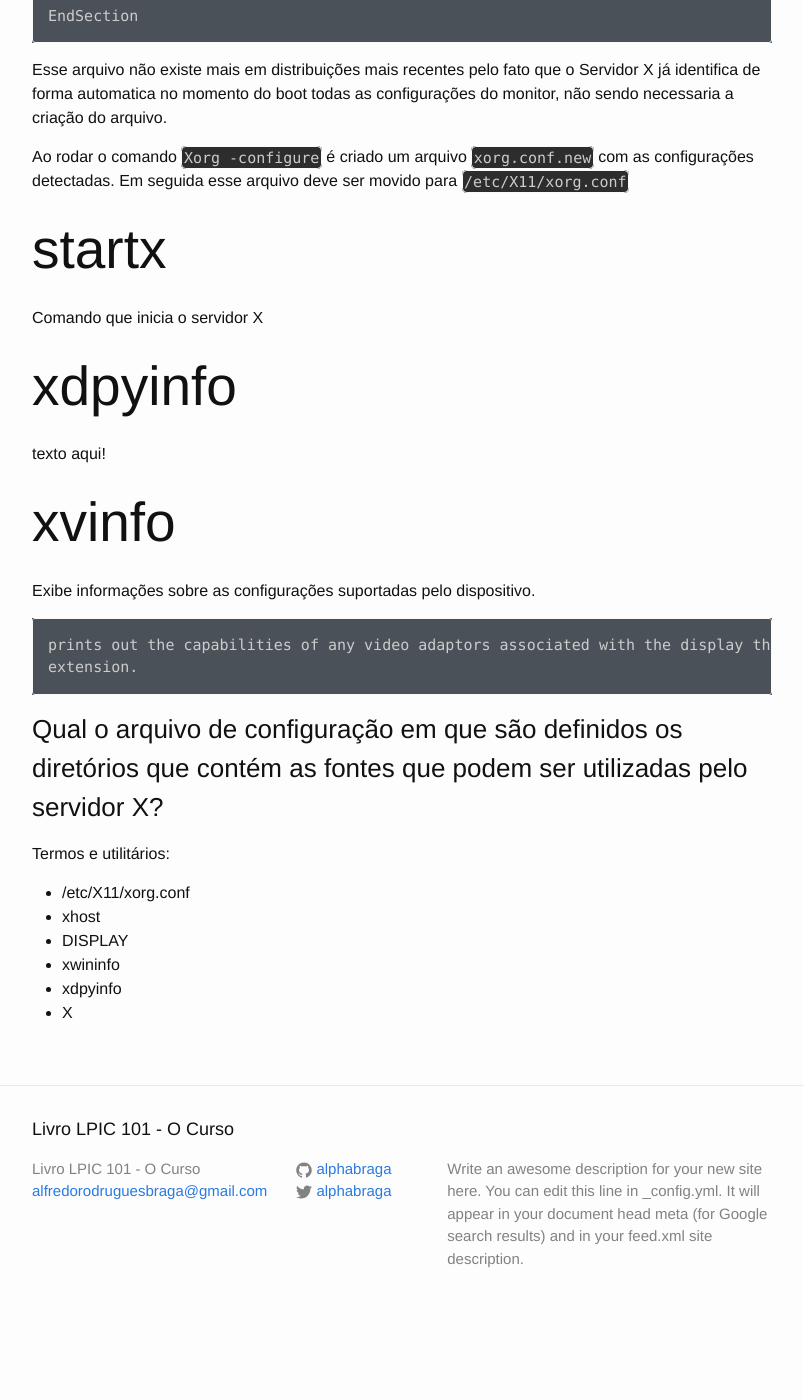
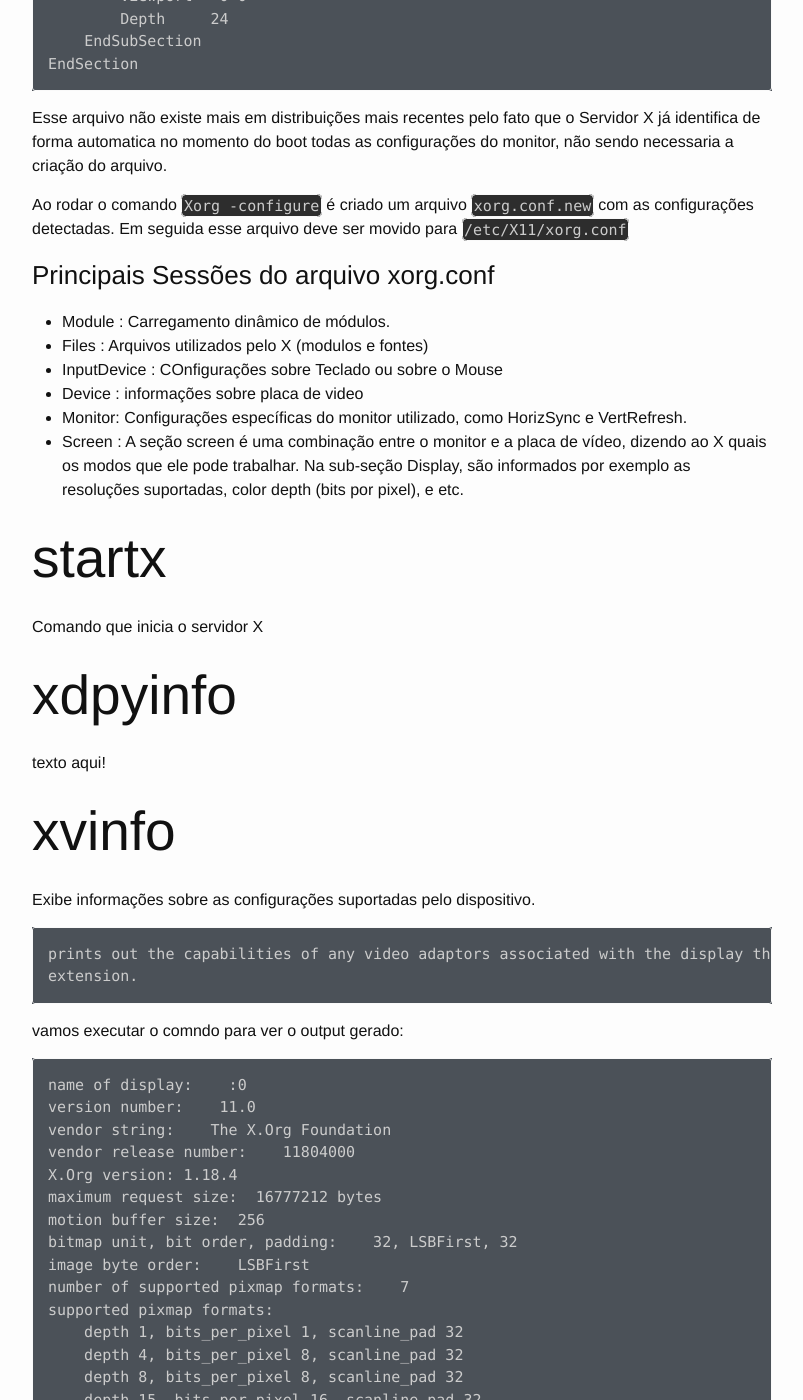
Before and after one commit to alphabraga/lpic1, a Jekyll site: the page built from topicos/106/106-1-instale-e-configure-X11.md, in a window 1280 px wide and 1400 px high, scrolled down 2444 px. Shown: the whole window, without its empty margins (238-1041 px from the left). Built offline with Jekyll 4.4.1, drawn with Linux system fonts in a browser that asks for light colours; before the commit the page ends 3774 px from its top, so only the background shows below that; some of the changed text lies outside the part shown.

Commit message:
mais informações sobre o X

```diff
--- a/topicos/106/106-1-instale-e-configure-X11.md
+++ b/topicos/106/106-1-instale-e-configure-X11.md
@@ -12,6 +12,7 @@
 ## /etc/X11/xorg.conf
 
 É o principal arquivo de configuação do servidor X11. Em distribuições mais recentes esse arquivo não é criado por padrão. Sendo necessario criar o mesmo manualmente atravez do comando `Xorg -configure`. Mas lembre-se para executar o comando é necessario que o servidor X11 esteja parado.
+Esse arquivo pode ser utilizado principalmente no caso  de configurações específicas necessárias para algum dispositivo que esteja utilizando.
 
 Veja abaixo o arquivo `xorg.conf`:
 
@@ -108,6 +109,16 @@
 
 Ao rodar o comando `Xorg -configure` é criado um arquivo `xorg.conf.new` com as configurações detectadas. Em seguida esse arquivo deve ser movido para `/etc/X11/xorg.conf`
 
+### Principais Sessões do arquivo xorg.conf
+
+* Module : Carregamento dinâmico de módulos.
+* Files : Arquivos utilizados pelo X (modulos e fontes)
+* InputDevice : COnfigurações sobre Teclado ou sobre o Mouse
+* Device : informações sobre placa de video
+* Monitor: Configurações específicas do monitor utilizado, como HorizSync e VertRefresh.
+* Screen : A seção screen é uma combinação entre o monitor e a placa de vídeo, dizendo ao X quais os modos que ele pode trabalhar. Na sub-seção Display, são informados por exemplo as resoluções suportadas, color depth (bits por pixel), e etc.
+
+
 ## startx
 
 Comando que inicia o servidor X
@@ -123,7 +134,83 @@
 	prints out the capabilities of any video adaptors associated with the display that are accessible through the X-Video
 	extension.
 
+vamos executar o comndo para ver o output gerado:
+
+
+	name of display:    :0
+	version number:    11.0
+	vendor string:    The X.Org Foundation
+	vendor release number:    11804000
+	X.Org version: 1.18.4
+	maximum request size:  16777212 bytes
+	motion buffer size:  256
+	bitmap unit, bit order, padding:    32, LSBFirst, 32
+	image byte order:    LSBFirst
+	number of supported pixmap formats:    7
+	supported pixmap formats:
+	    depth 1, bits_per_pixel 1, scanline_pad 32
+	    depth 4, bits_per_pixel 8, scanline_pad 32
+	    depth 8, bits_per_pixel 8, scanline_pad 32
+	    depth 15, bits_per_pixel 16, scanline_pad 32
+	    depth 16, bits_per_pixel 16, scanline_pad 32
+	    depth 24, bits_per_pixel 32, scanline_pad 32
+	    depth 32, bits_per_pixel 32, scanline_pad 32
+	keycode range:    minimum 8, maximum 255
+	focus:  window 0x3c00007, revert to Parent
+	number of extensions:    29
+	    BIG-REQUESTS
+	    Composite
+	    DAMAGE
+	    DOUBLE-BUFFER
+	    DPMS
+	    DRI2
+	    DRI3
+	    GLX
+	    Generic Event Extension
+	    MIT-SCREEN-SAVER
+	    MIT-SHM
+	    Present
+	    RANDR
+	    RECORD
+	    RENDER
+	    SECURITY
+
+## xwininfo
+
+Comando que exibe informações sobre uma janela já aberta do X:
+
+	 alphabraga@helix  ~  xwininfo
+
+	xwininfo: Please select the window about which you
+	          would like information by clicking the
+	          mouse in that window.
+	xwininfo: Window id: 0x3c00006 "xwininfo"
+	  Absolute upper-left X:  0
+	  Absolute upper-left Y:  50
+	  Relative upper-left X:  0
+	  Relative upper-left Y:  26
+	  Width: 1920
+	  Height: 1030
+	  Depth: 32
+	  Visual: 0x9b
+	  Visual Class: TrueColor
+	  Border width: 0
+	  Class: InputOutput
+	  Colormap: 0x3c00005 (not installed)
+	  Bit Gravity State: NorthWestGravity
+	  Window Gravity State: NorthWestGravity
+	  Backing Store State: NotUseful
+	  Save Under State: no
+	  Map State: IsViewable
+	  Override Redirect State: no
+	  Corners:  +0+50  -0+50  -0-0  +0-0
+	  -geometry 190x52+0-0
+
+
+
 ### Qual o arquivo de configuração em que são definidos os diretórios que contém as fontes que podem ser utilizadas pelo servidor X?
+
+Resposta: /etc/xorg.conf CONFIRMAR
 
 
 
```
